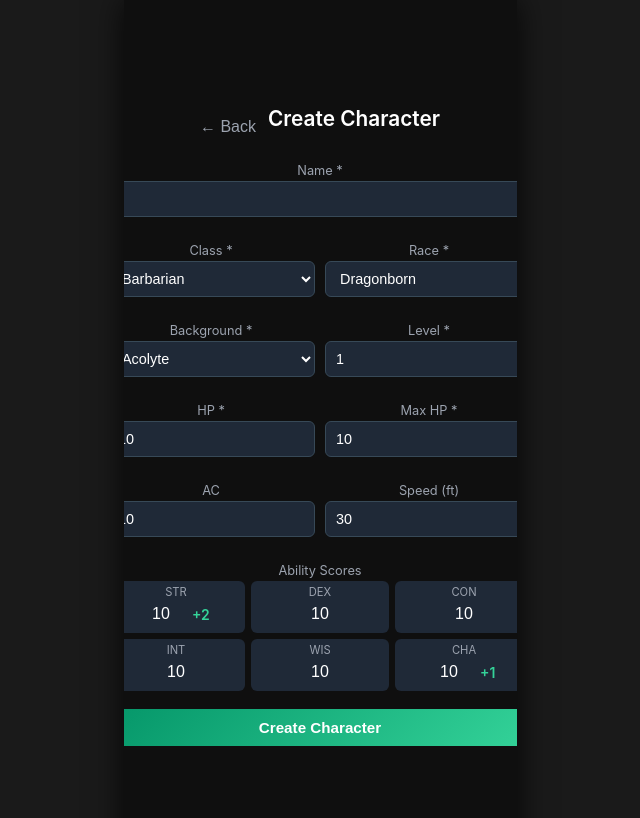
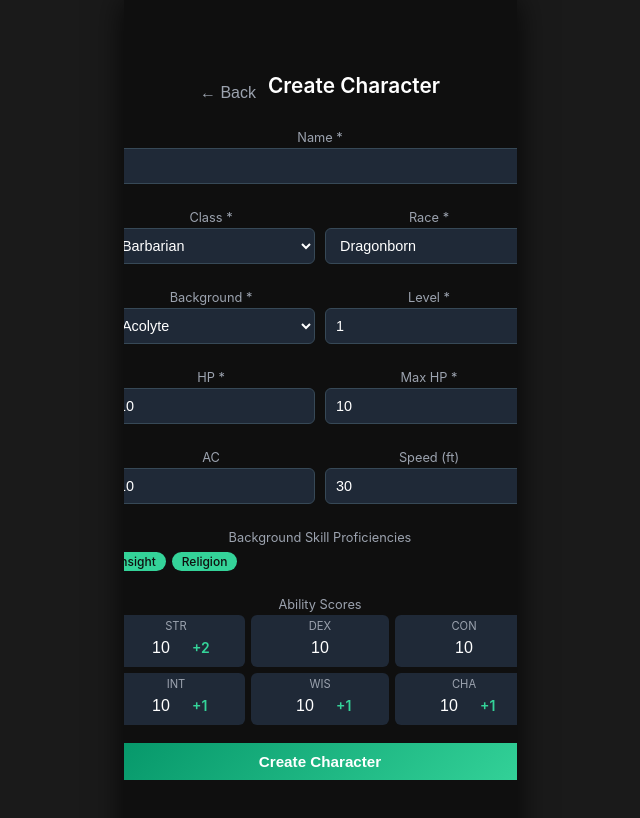
Before and after one commit to Whimsy-rat-trap/dnd-mobile-app, a React (Create React App) app: page /characters/new in a window 1280 px wide. Shown: the top 818 px of the page, without its empty margins (320-960 px from the left). Built offline with nearby package versions, Linux system fonts and the light colour scheme.

Commit message:
0.0.53.32 (Updated backgrounds to have proficiencies and skill bonuses)

```diff
--- a/src/constants/backgrounds.ts
+++ b/src/constants/backgrounds.ts
@@ -1,17 +1,108 @@
-export const DND_BACKGROUNDS = [
-    'Acolyte',
-    'Charlatan',
-    'Criminal',
-    'Entertainer',
-    'Folk Hero',
-    'Gladiator',
-    'Guild Artisan',
-    'Hermit',
-    'Knight',
-    'Noble',
-    'Outlander',
-    'Sage',
-    'Sailor',
-    'Soldier',
-    'Urchin'
+export interface BackgroundData {
+    name: string;
+    skillProficiencies: string[];
+    abilityBonuses?: { [key: string]: number };
+}
+
+export const DND_BACKGROUNDS: BackgroundData[] = [
+    {
+        name: 'Acolyte',
+        skillProficiencies: ['Insight', 'Religion'],
+        abilityBonuses: { wis: 1, int: 1 },
+    },
+    {
+        name: 'Charlatan',
+        skillProficiencies: ['Deception', 'Sleight of Hand'],
+        abilityBonuses: { cha: 1, dex: 1 },
+    },
+    {
+        name: 'Criminal',
+        skillProficiencies: ['Deception', 'Stealth'],
+        abilityBonuses: { dex: 1, cha: 1 },
+    },
+    {
+        name: 'Entertainer',
+        skillProficiencies: ['Acrobatics', 'Performance'],
+        abilityBonuses: { cha: 1, dex: 1 },
+    },
+    {
+        name: 'Folk Hero',
+        skillProficiencies: ['Animal Handling', 'Survival'],
+        abilityBonuses: { str: 1, con: 1 },
+    },
+    {
+        name: 'Gladiator',
+        skillProficiencies: ['Athletics', 'Performance'],
+        abilityBonuses: { str: 1, cha: 1 },
+    },
+    {
+        name: 'Guild Artisan',
+        skillProficiencies: ['Insight', 'Persuasion'],
+        abilityBonuses: { int: 1, cha: 1 },
+    },
+    {
+        name: 'Hermit',
+        skillProficiencies: ['Medicine', 'Religion'],
+        abilityBonuses: { wis: 1, int: 1 },
+    },
+    {
+        name: 'Knight',
+        skillProficiencies: ['History', 'Persuasion'],
+        abilityBonuses: { str: 1, cha: 1 },
+    },
+    {
+        name: 'Noble',
+        skillProficiencies: ['History', 'Persuasion'],
+        abilityBonuses: { cha: 1, int: 1 },
+    },
+    {
+        name: 'Outlander',
+        skillProficiencies: ['Athletics', 'Survival'],
+        abilityBonuses: { str: 1, wis: 1 },
+    },
+    {
+        name: 'Sage',
+        skillProficiencies: ['Arcana', 'History'],
+        abilityBonuses: { int: 1, wis: 1 },
+    },
+    {
+        name: 'Sailor',
+        skillProficiencies: ['Athletics', 'Perception'],
+        abilityBonuses: { str: 1, con: 1 },
+    },
+    {
+        name: 'Soldier',
+        skillProficiencies: ['Athletics', 'Intimidation'],
+        abilityBonuses: { str: 1, con: 1 },
+    },
+    {
+        name: 'Urchin',
+        skillProficiencies: ['Sleight of Hand', 'Stealth'],
+        abilityBonuses: { dex: 1, cha: 1 },
+    },
+    {
+        name: 'Artisan',
+        skillProficiencies: ['Investigation', 'Perception'],
+        abilityBonuses: { int: 1, dex: 1 },
+    },
+    {
+        name: 'Bounty Hunter',
+        skillProficiencies: ['Investigation', 'Survival'],
+        abilityBonuses: { wis: 1, dex: 1 },
+    },
+    {
+        name: 'Courtier',
+        skillProficiencies: ['Insight', 'Persuasion'],
+        abilityBonuses: { cha: 1, int: 1 },
+    },
+    {
+        name: 'Faction Agent',
+        skillProficiencies: ['Deception', 'Persuasion'],
+        abilityBonuses: { cha: 1, wis: 1 },
+    },
+    {
+        name: 'Far Traveler',
+        skillProficiencies: ['Perception', 'Survival'],
+        abilityBonuses: { wis: 1, cha: 1 },
+    },
 ];
--- a/src/pages/CreateCharacter.css
+++ b/src/pages/CreateCharacter.css
@@ -158,3 +158,24 @@ input[type=number] {
     outline: none;
     border-color: #34d399;
 }
+
+.background-skills-display {
+    display: flex;
+    flex-wrap: wrap;
+    gap: 6px;
+    margin-top: 4px;
+}
+
+.bg-skill-tag {
+    background: #34d399;
+    color: #0f0f0f;
+    padding: 2px 10px;
+    border-radius: 12px;
+    font-size: 12px;
+    font-weight: 500;
+}
+
+.ability-bonus.bg-bonus {
+    color: #fbbf24;
+    font-weight: 600;
+}
--- a/src/pages/CreateCharacter.tsx
+++ b/src/pages/CreateCharacter.tsx
@@ -3,10 +3,16 @@ import { useNavigate, useSearchParams } from 'react-router-dom';
 import { useCharacters } from '../context/CharacterContext';
 import { DND_CLASSES } from '../constants/classes';
 import { DND_RACES } from '../constants/races';
-import { DND_BACKGROUNDS } from '../constants/backgrounds';
+import { DND_BACKGROUNDS, BackgroundData } from '../constants/backgrounds';
 import { CLASS_HIT_DICE } from '../constants/classHitDice';
 import { RACIAL_BONUSES } from '../constants/racialBonuses';
 import './CreateCharacter.css';
+
+// Вспомогательная функция для получения бонусов background-а к характеристикам
+const getBackgroundAbilityBonuses = (bgName: string): { [key: string]: number } => {
+    const bg = DND_BACKGROUNDS.find(b => b.name === bgName);
+    return bg?.abilityBonuses || {};
+};
 
 const CreateCharacter: React.FC = () => {
     const navigate = useNavigate();
@@ -20,7 +26,7 @@ const CreateCharacter: React.FC = () => {
         name: '',
         class: DND_CLASSES[0],
         race: DND_RACES[0],
-        background: DND_BACKGROUNDS[0],
+        background: DND_BACKGROUNDS[0].name,
         level: 1,
         hp: 10,
         maxHp: 10,
@@ -130,11 +136,53 @@ const CreateCharacter: React.FC = () => {
                 }
             }
         }
+
+        // Применяем бонусы background-а к способностям
+        const bgBonuses = getBackgroundAbilityBonuses(finalData.background);
+        for (const [attr, bonus] of Object.entries(bgBonuses)) {
+            if (abilitiesWithBonuses.hasOwnProperty(attr)) {
+                abilitiesWithBonuses[attr as keyof typeof abilitiesWithBonuses] += bonus;
+            }
+        }
         finalData.abilities = abilitiesWithBonuses;
+
+        // Создаём список навыков с учётом выбранных от background-а
+        const defaultSkills = [
+            { name: 'Acrobatics', attribute: 'DEX', proficient: false },
+            { name: 'Animal Handling', attribute: 'WIS', proficient: false },
+            { name: 'Arcana', attribute: 'INT', proficient: false },
+            { name: 'Athletics', attribute: 'STR', proficient: false },
+            { name: 'Deception', attribute: 'CHA', proficient: false },
+            { name: 'History', attribute: 'INT', proficient: false },
+            { name: 'Insight', attribute: 'WIS', proficient: false },
+            { name: 'Intimidation', attribute: 'CHA', proficient: false },
+            { name: 'Investigation', attribute: 'INT', proficient: false },
+            { name: 'Medicine', attribute: 'WIS', proficient: false },
+            { name: 'Nature', attribute: 'INT', proficient: false },
+            { name: 'Perception', attribute: 'WIS', proficient: false },
+            { name: 'Performance', attribute: 'CHA', proficient: false },
+            { name: 'Persuasion', attribute: 'CHA', proficient: false },
+            { name: 'Religion', attribute: 'INT', proficient: false },
+            { name: 'Sleight of Hand', attribute: 'DEX', proficient: false },
+            { name: 'Stealth', attribute: 'DEX', proficient: false },
+            { name: 'Survival', attribute: 'WIS', proficient: false },
+        ];
+
+        // Получаем навыки из выбранного background-а
+        const bg = DND_BACKGROUNDS.find(b => b.name === finalData.background);
+        const backgroundSkills = bg ? bg.skillProficiencies : [];
+
+        const skillsWithProficiencies = defaultSkills.map(skill => {
+            if (backgroundSkills.includes(skill.name)) {
+                return { ...skill, proficient: true };
+            }
+            return skill;
+        });
 
         const newCharacter = {
             ...finalData,
             classes: [finalData.class],
+            skills: skillsWithProficiencies,
             status: 'active' as const,
             created: today,
             lastUsed: today,
@@ -144,7 +192,6 @@ const CreateCharacter: React.FC = () => {
             deathSuccesses: 0,
             deathFailures: 0,
             isStable: false,
-            skills: [],
             inventory: [],
             spells: [],
             quests: [],
@@ -193,7 +240,7 @@ const CreateCharacter: React.FC = () => {
                         <label>Background *</label>
                         <select name="background" value={formData.background} onChange={handleChange} required>
                             {DND_BACKGROUNDS.map(bg => (
-                                <option key={bg} value={bg}>{bg}</option>
+                                <option key={bg.name} value={bg.name}>{bg.name}</option>
                             ))}
                         </select>
                     </div>
@@ -232,6 +279,21 @@ const CreateCharacter: React.FC = () => {
                 )}
 
                 <div className="form-group">
+                    <label>Background Skill Proficiencies</label>
+                    {(() => {
+                        const bg = DND_BACKGROUNDS.find(b => b.name === formData.background);
+                        if (!bg) return null;
+                        return (
+                            <div className="background-skills-display">
+                                {bg.skillProficiencies.map(skill => (
+                                    <span key={skill} className="bg-skill-tag">{skill}</span>
+                                ))}
+                            </div>
+                        );
+                    })()}
+                </div>
+
+                <div className="form-group">
                     <label>Ability Scores</label>
                     <div className="ability-grid">
                         {Object.entries(formData.abilities).map(([key, value]) => {
@@ -244,6 +306,21 @@ const CreateCharacter: React.FC = () => {
                                 } else if (raceBonuses.choose && selectedBonusAttrs.includes(attr)) {
                                     const bonus = raceBonuses.choose.bonus;
                                     bonusDisplay = <span className="ability-bonus">+{bonus}</span>;
+                                }
+                            }
+                            // Бонусы от background-а
+                            const bgBonuses = getBackgroundAbilityBonuses(formData.background);
+                            if (bgBonuses[attr]) {
+                                const bgBonus = bgBonuses[attr];
+                                if (bonusDisplay) {
+                                    bonusDisplay = (
+                                        <>
+                                            {bonusDisplay}
+                                            <span className="ability-bonus bg-bonus">+{bgBonus}</span>
+                                        </>
+                                    );
+                                } else {
+                                    bonusDisplay = <span className="ability-bonus">+{bgBonus}</span>;
                                 }
                             }
                             return (
```
